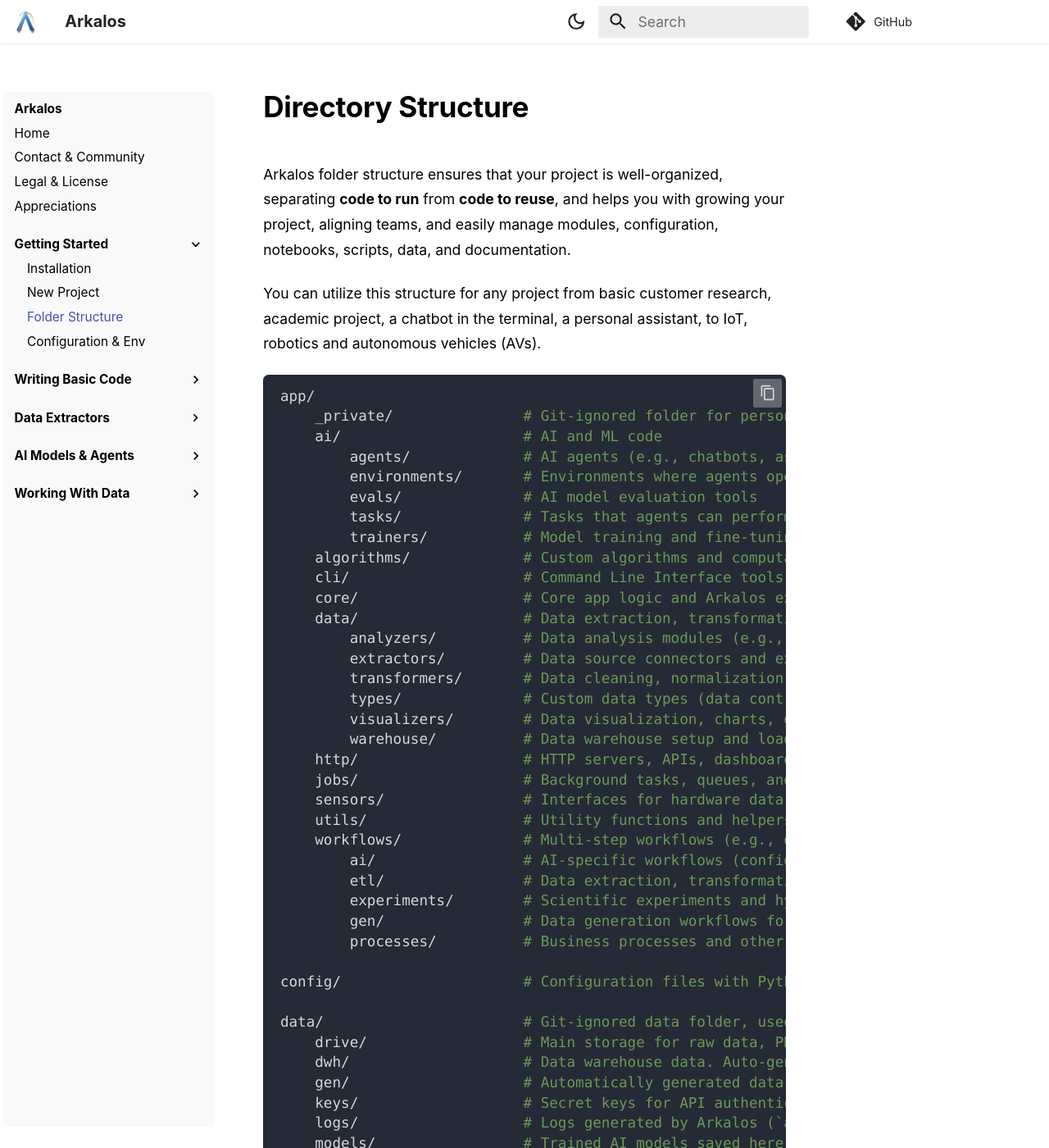
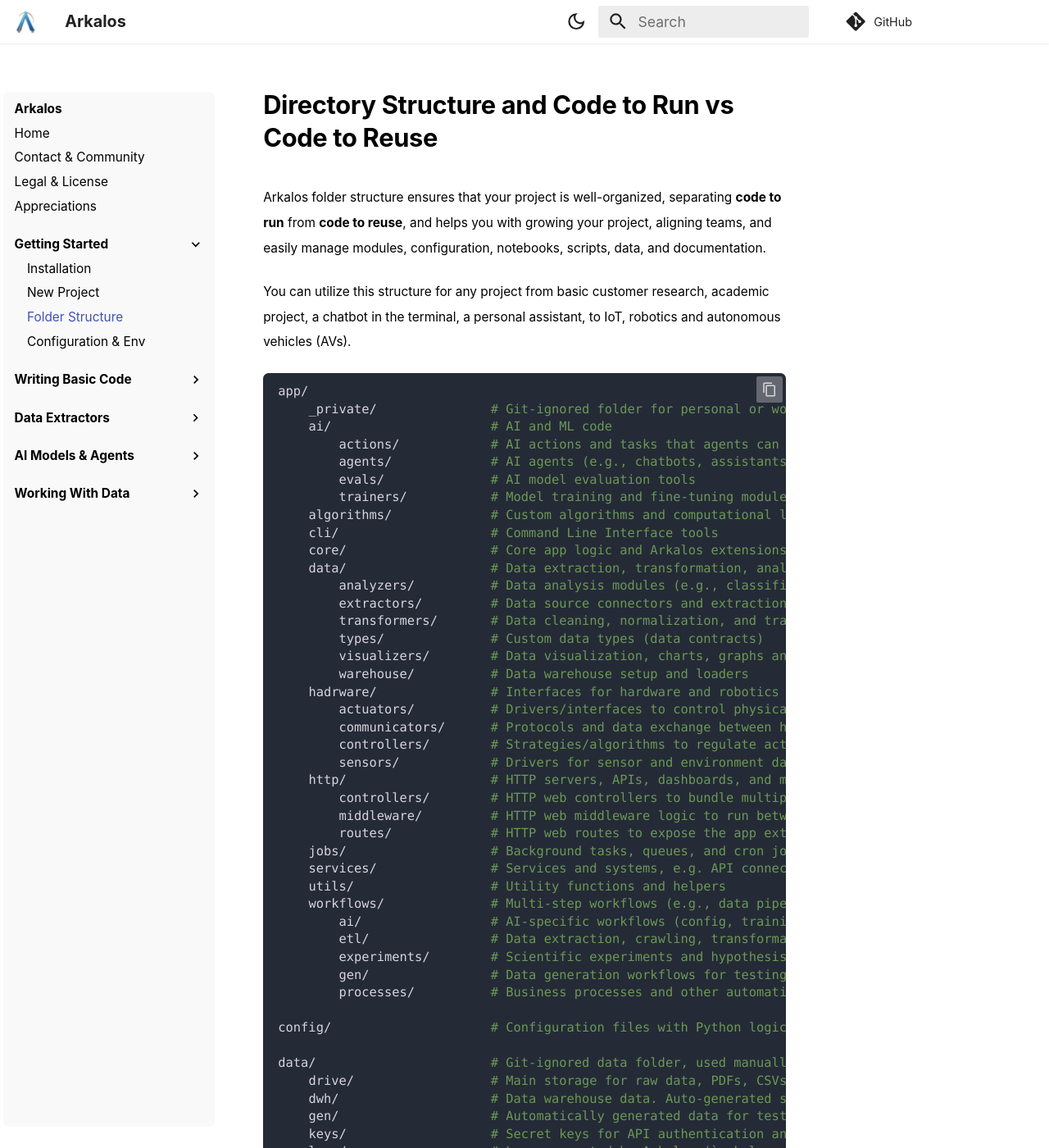
Before and after one commit to arkaloscom/arkalos-docs, an MkDocs documentation site: the page built from docs/docs/structure.md, in a window 1280 px wide and 1400 px high. Shown: the whole window at 82% size. Built offline with MkDocs 1.6.1 and Material for MkDocs 9.7.7, drawn with Linux system fonts in a browser that asks for light colours; some web fonts are replaced; comment, search, counter and statistics services are not loaded; some of the changed text lies outside the part shown.

Commit message:
Update styles, font size, alert and project structure and some text

```diff
--- a/docs/assets/css/extra.css
+++ b/docs/assets/css/extra.css
@@ -8,8 +8,16 @@
   font-size: 22px;
 }
 
+.md-typeset {
+  font-size: 0.7rem;
+}
+
+a.toc {
+  color: inherit;
+}
+
 .md-typeset .admonition {
-  font-size: 0.8rem;
+  font-size: 0.7rem;
 }
 
 li nav {
@@ -182,11 +190,11 @@
   border-top-left-radius: 0.3rem;
   border-top-right-radius: 0.3rem;
   font-weight: normal;
-  font-size: 1em;
+  font-size: 0.7rem;
 }
 
 .md-typeset code {
-  font-size: 1em;
+  font-size: 0.7rem;
 }
 
 /* .md-sidebar--primary, */
@@ -209,4 +217,56 @@
 
 .admonition {
   margin: 2rem 0 !important;
+  padding: 0.5rem 1rem;
+  color: inherit;
+  border: none;
 }
+
+.md-typeset .admonition.note,
+.md-typeset details.note {
+  background-color: transparent;
+  border-color: transparent;
+}
+
+.admonition.note {
+  border-left: 0.25em solid #1f6feb !important;
+}
+
+.md-typeset .admonition,
+.md-typeset details {
+  background-color: transparent;
+  border: none;
+  border-radius: 0;
+  box-shadow: none;
+  color: inherit;
+  display: flow-root;
+  font-size: 0.7rem;
+  margin: 1.5625em 0;
+  padding: 0 0.6rem;
+  page-break-inside: avoid;
+  transition: none;
+}
+
+.md-typeset .note > .admonition-title,
+.md-typeset .note > summary {
+  background: transparent;
+  color: #1f6feb;
+  margin-top: 0;
+  margin-bottom: 0 !important;
+}
+
+.md-typeset .admonition > *,
+.md-typeset details > * {
+  margin: 0 !important;
+}
+
+.md-typeset .admonition-title,
+.md-typeset summary {
+  background-color: transparent;
+  border: none;
+  font-weight: 700;
+  margin: 0 -0.6rem !important;
+  padding-bottom: 0.4rem;
+  padding-top: 0.4rem;
+  position: relative;
+}
--- a/docs/docs/structure.md
+++ b/docs/docs/structure.md
@@ -1,5 +1,5 @@
 
-# Directory Structure
+# Directory Structure and Code to Run vs Code to Reuse
 
 Arkalos folder structure ensures that your project is well-organized, separating **code to run** from **code to reuse**, and helps you with growing your project, aligning teams, and easily manage modules, configuration, notebooks, scripts, data, and documentation.
 
@@ -9,10 +9,9 @@
 app/
     _private/               # Git-ignored folder for personal or work-in-progress code
     ai/                     # AI and ML code
+        actions/            # AI actions and tasks that agents can perform
         agents/             # AI agents (e.g., chatbots, assistants, robots, AVs)
-        environments/       # Environments where agents operate
         evals/              # AI model evaluation tools
-        tasks/              # Tasks that agents can perform
         trainers/           # Model training and fine-tuning modules
     algorithms/             # Custom algorithms and computational logic
     cli/                    # Command Line Interface tools
@@ -24,13 +23,21 @@
         types/              # Custom data types (data contracts)
         visualizers/        # Data visualization, charts, graphs and plots
         warehouse/          # Data warehouse setup and loaders
+    hadrware/               # Interfaces for hardware and robotics
+        actuators/          # Drivers/interfaces to control physical actuators (e.g; motors, arms)
+        communicators/      # Protocols and data exchange between hardware components (e.g; Ethernet)
+        controllers/        # Strategies/algorithms to regulate actuator behavior based on sensor feedback
+        sensors/            # Drivers for sensor and environment data acquisition (e.g., vision)
     http/                   # HTTP servers, APIs, dashboards, and microservices
+        controllers/        # HTTP web controllers to bundle multiple actions and routes
+        middleware/         # HTTP web middleware logic to run between requests
+        routes/             # HTTP web routes to expose the app externally via web URLs
     jobs/                   # Background tasks, queues, and cron jobs
-    sensors/                # Interfaces for hardware data collection (e.g., vision)
+    services/               # Services and systems, e.g. API connectors
     utils/                  # Utility functions and helpers
     workflows/              # Multi-step workflows (e.g., data pipelines, automation)
         ai/                 # AI-specific workflows (config, training, evaluation)
-        etl/                # Data extraction, transformation, and loading workflows
+        etl/                # Data extraction, crawling, transformation, and loading workflows
         experiments/        # Scientific experiments and hypothesis testing
         gen/                # Data generation workflows for testing
         processes/          # Business processes and other automation workflows
@@ -44,6 +51,7 @@
     keys/                   # Secret keys for API authentication and services
     logs/                   # Logs generated by Arkalos (`arkalos-<year>-<month>.log`)
     models/                 # Trained AI models saved here
+    tokens/                 # Automatically generated and stored auth tokens
 
 docs/                       # Project documentation (usage, modules, contributions)
 
@@ -152,9 +160,10 @@
 - **`app/cli/`** – Custom Command Line Interface tools and commands.
 - **`app/core/`** – Core, initialization, or bootstrapping logic, and Arkalos extensions.
 - **`app/data/`** – Data contracts (types), extraction, transformation, analysis, and warehousing.
+- **`app/hardware/`** – Interfaces for hardware and robotics (e.g. camera, vision, motors, wifi).
 - **`app/http/`** – Expose your project as an HTTP API, microservice, or full web UI/dashboard.
 - **`app/jobs/`** – Background tasks, queues, and cron jobs.
-- **`app/sensors/`** – Interface with hardware to collect data (e.g., vision sensors).
+- **`app/services/`** – Services and systems, e.g. API connectors
 - **`app/utils/`** – Utility functions extending Python's standard capabilities.
 - **`app/workflows/`** – Multi-step workflows like data pipelines, business processes, or automation.
 
@@ -165,10 +174,9 @@
 
 Every AI agent will typically include an `Agent` class and a `Task` it can perform.
 
+- **`app/ai/actions/`** – Actions, tasks, tools, or skills that agents can perform.
 - **`app/ai/agents/`** – AI agents, from simple chatbots to complex robotics and autonomous vehicles.
-- **`app/ai/environments/`** – Environments where agents operate and collect data, often through sensors.
 - **`app/ai/evals/`** – Tools and modules for evaluating AI models.
-- **`app/ai/tasks/`** – Tasks, tools, or skills that agents can perform.
 - **`app/ai/trainers/`** – Modules for training and fine-tuning AI models.
 
 ### `app/data/`
@@ -179,6 +187,19 @@
 - **`app/data/types/`** – Custom data types (data contracts)
 - **`app/data/visualizers/`** – Data visualization, charts, graphs, plots.
 - **`app/data/warehouse/`** – Your custom data warehouse setup and loaders.
+
+### `app/hardware/`
+
+- **`app/hardware/actuators/`** – Drivers/interfaces to control physical actuators (e.g; motors, arms).
+- **`app/hardware/communicators/`** – Protocols and data exchange between hardware components (e.g; Ethernet).
+- **`app/hardware/controllers/`** – Strategies/algorithms to regulate actuator behavior based on sensor feedback.
+- **`app/hardware/sensors/`** – Drivers for sensor and environment data acquisition (e.g., vision).
+
+### `app/http/`
+
+- **`app/http/controllers/`** – HTTP web controllers to bundle multiple actions and routes.
+- **`app/http/middleware/`** – HTTP web middleware logic to run between requests.
+- **`app/http/routes/`** – HTTP web routes to expose the app externally via web URLs.
 
 ### `app/workflows/`
 
```
Also changed, not shown: docs/docs/installation.md (+14 -2 lines), docs/docs/new-project.md (+2 -4 lines), docs/docs/registry.md (+1 -1 lines), docs/docs/teamwork.md (+1 -1 lines).
